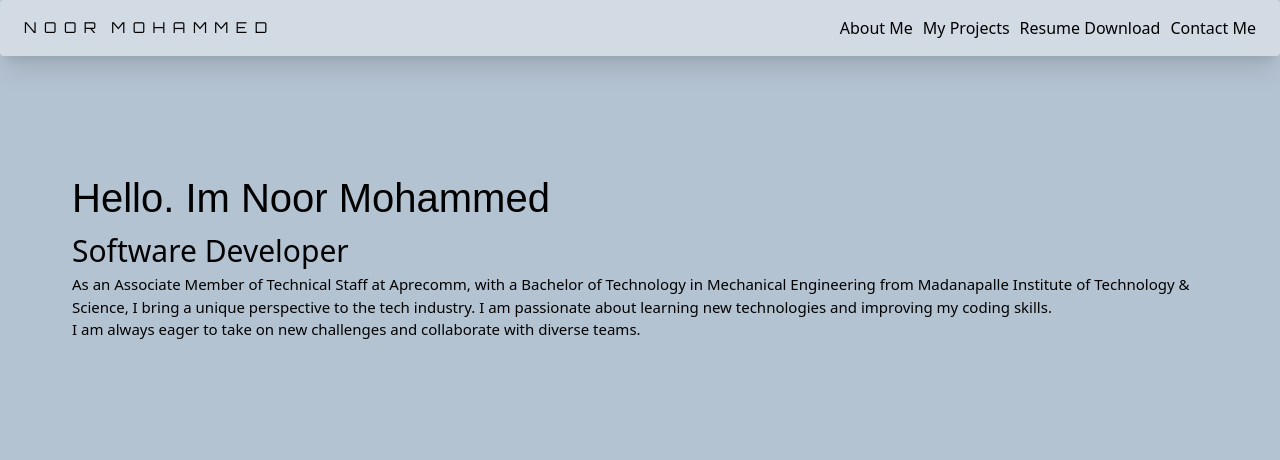
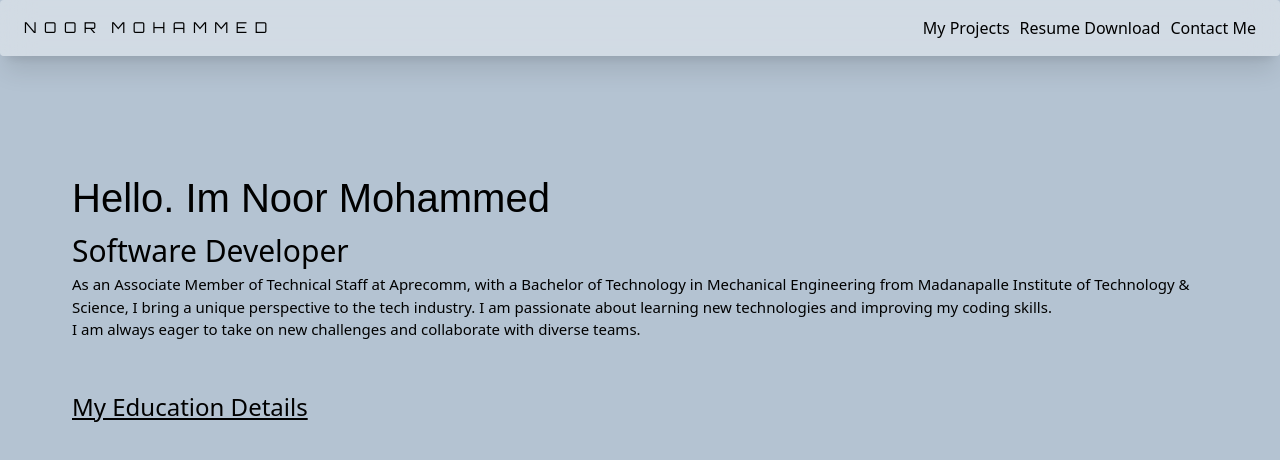
Before and after one commit to NOORMOHAMMED789/noor-portfolio, a Next.js app: page / in a window 1280 px wide. Shown: the top 460 px of the page. Built offline with nearby package versions, Linux system fonts and the light colour scheme; a web font is replaced by a local one.

Commit message:
Education details component adding

```diff
--- /dev/null
+++ b/src/app/components/Education.tsx
@@ -0,0 +1,10 @@
+const Education: React.FC = () => {
+    return (
+        <>
+           <h1 className="education_title">My Education Details</h1>
+
+        </>
+    )
+}
+
+export default Education
--- a/src/app/components/HomePage.tsx
+++ b/src/app/components/HomePage.tsx
@@ -1,7 +1,7 @@
 
 const HomePage: React.FC = () => {
     return (
-        <div>
+        <div className="lg:mb-[4.8rem] md:mb-[3rem] mb-[2.4rem]">
             <header>
                 <h1 className="homepage_title">Hello. Im Noor Mohammed</h1>
                 <p className="homepage_tag">Software Developer</p>
--- a/src/app/constants/Ulity.tsx
+++ b/src/app/constants/Ulity.tsx
@@ -1,7 +1,5 @@
 export const navLinks = [
-    { title: "About Me", href: "/about" },
     { title: "My Projects", href: "/projects" },
     { title: "Resume Download", href: "/resume" },
     { title: "Contact Me", href: "/contact" },
-
 ]
--- a/src/app/globals.css
+++ b/src/app/globals.css
@@ -58,6 +58,10 @@ body {
   @apply text-[2.4rem]
 }
 
+.education_title {
+  @apply text-[2.4rem] underline
+}
+
 nav ul {
   list-style: none;
   text-align: center;
--- a/src/app/page.tsx
+++ b/src/app/page.tsx
@@ -1,3 +1,4 @@
+import Education from "./components/Education";
 import Header from "./components/Header";
 import HomePage from "./components/HomePage";
 
@@ -7,6 +8,7 @@ export default function Home() {
       <Header />
       <div className="homepage">
         <HomePage />
+        <Education />
       </div>
     </>
   );
```
